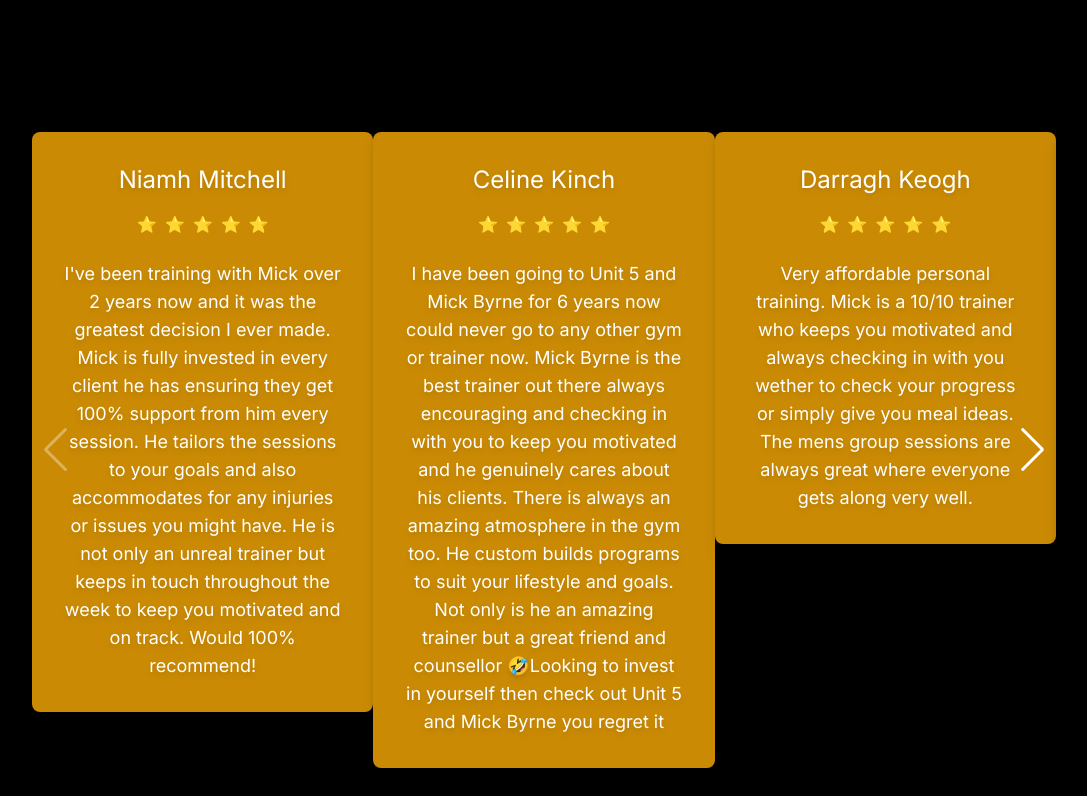
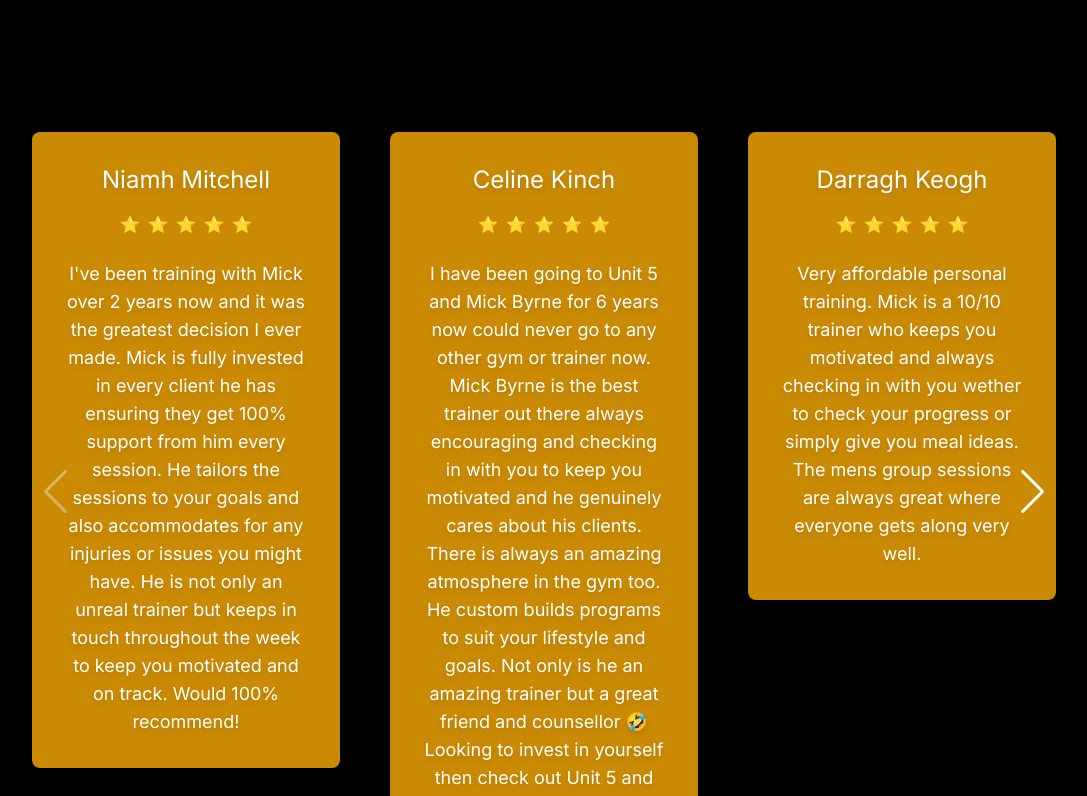
Before and after one commit to gcaramori/unit5, a Next.js app: page / in a window 1280 px wide. Shown: the part 2960-3756 px from the top of the page, without its empty margins (96-1183 px from the left). Built offline with nearby package versions, Linux system fonts and the light colour scheme.

Commit message:
little fix

```diff
--- a/app/components/testimonials.tsx
+++ b/app/components/testimonials.tsx
@@ -29,6 +29,7 @@
               },
               968: {
                 slidesPerView: 3,
+                spaceBetween: 50,
               },
             }}
           >
```
